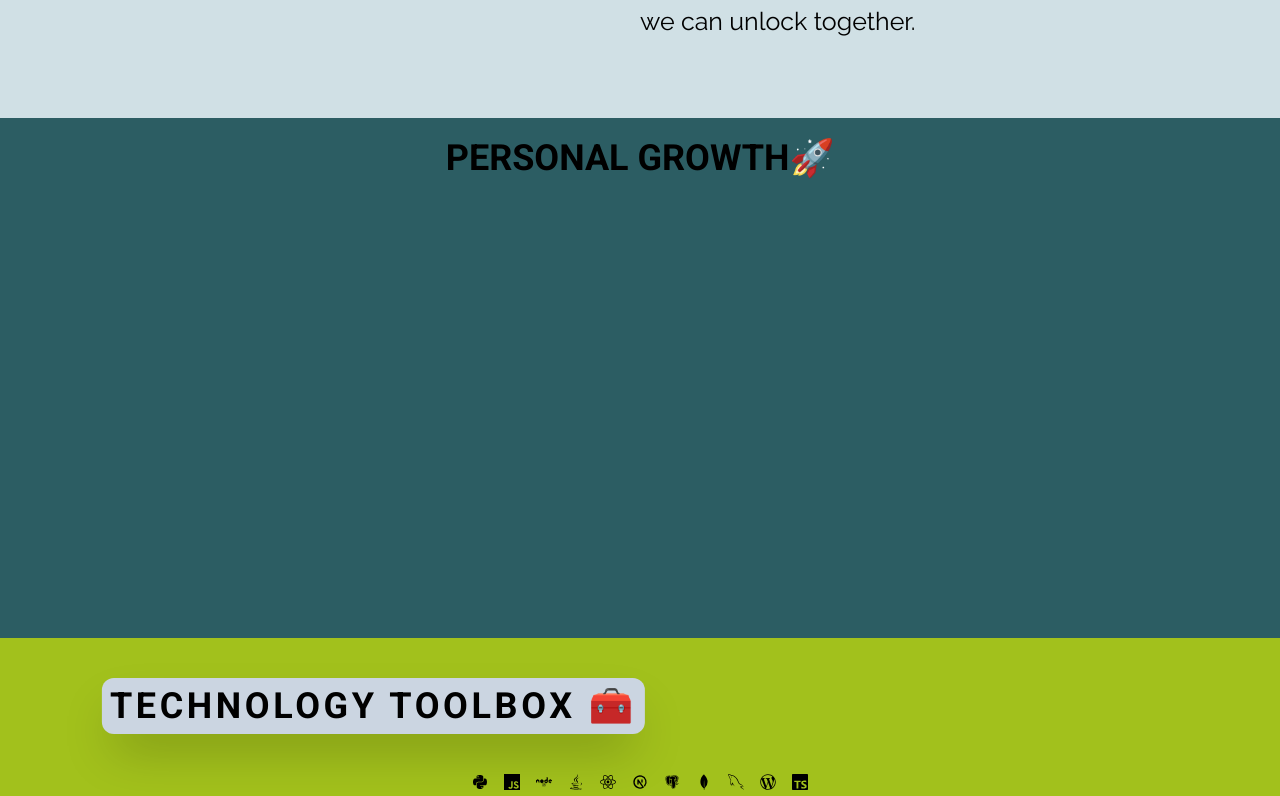
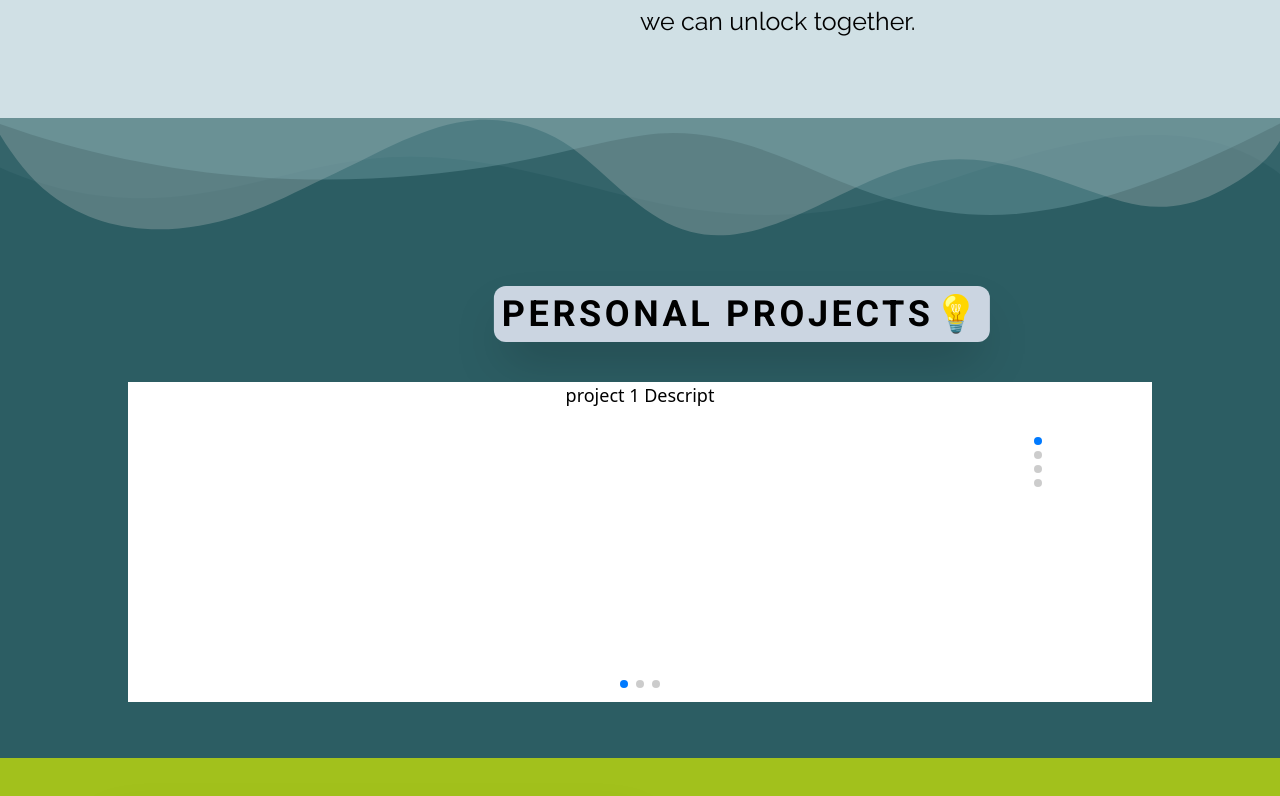
Before and after one commit to 00gigs/PersonalPortfolio, a React (Create React App) app: page / in a window 1280 px wide. Shown: the part 522-1318 px from the top of the page. Built offline with nearby package versions, Linux system fonts and the light colour scheme.

Commit message:
carousel added and waves

```diff
--- a/package.json
+++ b/package.json
@@ -13,6 +13,7 @@
     "react-dom": "^18.2.0",
     "react-icons": "^5.0.1",
     "react-scripts": "5.0.1",
+    "swiper": "^11.1.0",
     "web-vitals": "^2.1.4"
   },
   "scripts": {
--- a/src/App.css
+++ b/src/App.css
@@ -1,11 +1,10 @@
+/*glass-effect*/
 .glass-effect {
     background: rgba(255, 255, 255, 0.2); /* White background with opacity */
     backdrop-filter: blur(10px); /* Blur effect */
     -webkit-backdrop-filter: blur(10px); /* For Safari */
     border: 1px solid rgba(255, 255, 255, 0.18); /* Optional: adds a slight border */
   }
-
-
 
 @keyframes slideIn {
     0% {
@@ -20,3 +19,33 @@
     display: inline-block; /* Required for the text to move within the container */
     animation: slideIn 20s linear infinite running;
   }
+
+/*Carousel swiping*/
+
+.swiper {
+  width: 80%;
+  height: 50%;
+
+}
+
+.swiper-slide {
+  text-align: center;
+  font-size: 18px;
+  background: #fff;
+
+  /* Center slide text vertically */
+  display: flex;
+  justify-content: center;
+  align-items: center;
+}
+
+.swiper-slide img {
+  display: block;
+  width: 100%;
+  height: 100%;
+  object-fit: cover;
+}
+
+.swiper-v {
+  background: #eee;
+}
--- a/src/App.js
+++ b/src/App.js
@@ -1,4 +1,5 @@
 import "./App.css";
+import Carousel from "./components/Carousel";
 import Header from "./components/Header";
 import Navbar from "./components/navbar";
 import Technologies from "./components/Technologies";
@@ -10,20 +11,59 @@ function App() {
       <div className="bg-[#88b5bb51] h-[70vh] w-full">
         {/**make |hero section| sections with styled div*/}
         <div className="grid  grid-cols-2">
-         <Header/>
+          <Header />
           {/**Main title or welcome message */}
           <p className="flex justify-start font-raleway font-thin text-[25px] mt-8">
-          First, thank you for taking the time to visit my page. You are here to view my skills and understand why we should engage in business.
-         I want my technology and skills to benefit you and fit your needs. As we peel back the layers of my full-stack development capabilities, you'll discover  solutions  that have propelled businesses forward. My portfolio you are seeking  is not just coding exercises; they are a testament to strategic problem-solving and cutting-edge  design. Prepare to witness how my expertise can transform your ideas into reality, leaving you anticipating the untapped potential we can unlock together.
+            First, thank you for taking the time to visit my page. You are here
+            to view my skills and understand why we should engage in business. I
+            want my technology and skills to benefit you and fit your needs. As
+            we peel back the layers of my full-stack development capabilities,
+            you'll discover solutions that have propelled businesses forward. My
+            portfolio you are seeking is not just coding exercises; they are a
+            testament to strategic problem-solving and cutting-edge design.
+            Prepare to witness how my expertise can transform your ideas into
+            reality, leaving you anticipating the untapped potential we can
+            unlock together.
           </p>
         </div>
       </div>
-      <div className="bg-[#2c5d63] h-[65vh] w-full text-center">
+      <div className="bg-[#2c5d63] h-[80vh] w-full text-center">
+        <div class="custom-shape-divider-bottom-1712158986">
+          <svg
+            data-name="Layer 1"
+            xmlns="http://www.w3.org/2000/svg"
+            viewBox="0 0 1200 120"
+            preserveAspectRatio="none"
+          >
+            <path
+              d="M0,0V46.29c47.79,22.2,103.59,32.17,158,28,70.36-5.37,136.33-33.31,206.8-37.5C438.64,32.43,512.34,53.67,583,72.05c69.27,18,138.3,24.88,209.4,13.08,36.15-6,69.85-17.84,104.45-29.34C989.49,25,1113-14.29,1200,52.47V0Z"
+              opacity=".25"
+              class="shape-fill"
+              fill="#88b5bb51"
+            ></path>
+            <path
+              d="M0,0V15.81C13,36.92,27.64,56.86,47.69,72.05,99.41,111.27,165,111,224.58,91.58c31.15-10.15,60.09-26.07,89.67-39.8,40.92-19,84.73-46,130.83-49.67,36.26-2.85,70.9,9.42,98.6,31.56,31.77,25.39,62.32,62,103.63,73,40.44,10.79,81.35-6.69,119.13-24.28s75.16-39,116.92-43.05c59.73-5.85,113.28,22.88,168.9,38.84,30.2,8.66,59,6.17,87.09-7.5,22.43-10.89,48-26.93,60.65-49.24V0Z"
+              opacity=".5"
+              class="shape-fill"
+              fill="#849b9e"
+            ></path>
+            <path
+              d="M0,0V5.63C149.93,59,314.09,71.32,475.83,42.57c43-7.64,84.23-20.12,127.61-26.46,59-8.63,112.48,12.24,165.56,35.4C827.93,77.22,886,95.24,951.2,90c86.53-7,172.46-45.71,248.8-84.81V0Z"
+              class="shape-fill"
+              fill="#88b5bb51"
+            ></path>
+          </svg>
+        </div>
+
         {/**make sections with styled div*/}
-        <h1 className="pt-5 font font-roboto font-bold text-4xl">PERSONAL GROWTH🚀</h1>
+        <h1 className="font-roboto font-bold text-4xl moving-text tracking-widest my-10 shadow-2xl bg-slate-300 p-2 rounded-xl">
+          PERSONAL PROJECTS💡
+        </h1>
+        {/**put carousel displaying projects HERE in a seperate component*/}
+        <Carousel/>
       </div>
-      <div className="bg-[#a2c11c] h-[69vh] w-full">
-      <Technologies/>
+      <div className="bg-[#a2c11c] h-[65vh] w-full">
+        <Technologies />
       </div>
       <div className="bg-[#e3cccc] h-[50vh] w-full">
         {/**make sections with styled div*/}
--- /dev/null
+++ b/src/components/Carousel.js
@@ -0,0 +1,76 @@
+import React, { useRef, useState } from "react";
+// Import Swiper React components
+import { Swiper, SwiperSlide } from "swiper/react";
+
+// Import Swiper styles
+import "swiper/css";
+import "swiper/css/pagination";
+import "../../src/App.css";
+
+// import required modules
+import { Pagination } from "swiper/modules";
+
+const Carousel = () => {
+  return (
+    <>
+      <Swiper
+        className="mySwiper swiper-h"
+        spaceBetween={50}
+        pagination={{
+          clickable: true,
+        }}
+        modules={[Pagination]}
+      >
+        <SwiperSlide>
+          <Swiper
+            className="mySwiper2 swiper-v"
+            direction={"vertical"}
+            spaceBetween={50}
+            pagination={{
+              clickable: true,
+            }}
+            modules={[Pagination]}
+          >
+            <SwiperSlide>project 1 Descript</SwiperSlide>
+            <SwiperSlide>project 1 Screenshot Slide 1</SwiperSlide>
+            <SwiperSlide> project 1 Screenshot Slide 2</SwiperSlide>
+            <SwiperSlide> project 1 Screenshot Slide 3</SwiperSlide>
+          </Swiper>
+        </SwiperSlide>
+        <SwiperSlide>
+          <Swiper
+            className="mySwiper2 swiper-v"
+            direction={"vertical"}
+            spaceBetween={50}
+            pagination={{
+              clickable: true,
+            }}
+            modules={[Pagination]}
+          >
+            <SwiperSlide>project 2 Descript</SwiperSlide>
+            <SwiperSlide>project 2 Screenshot Slide 1</SwiperSlide>
+            <SwiperSlide>project 2 Screenshot Slide 2</SwiperSlide>
+            <SwiperSlide>project 2 Screenshot Slide 3</SwiperSlide>
+          </Swiper>
+        </SwiperSlide>
+        <SwiperSlide>
+          <Swiper
+            className="mySwiper2 swiper-v"
+            direction={"vertical"}
+            spaceBetween={50}
+            pagination={{
+              clickable: true,
+            }}
+            modules={[Pagination]}
+          >
+            <SwiperSlide>project 3 Descript</SwiperSlide>
+            <SwiperSlide>project 3 Screenshot Slide 1</SwiperSlide>
+            <SwiperSlide>project 3 Screenshot Slide 2</SwiperSlide>
+            <SwiperSlide>project 3 Screenshot Slide 3</SwiperSlide>
+          </Swiper>
+        </SwiperSlide>
+      </Swiper>
+    </>
+  );
+};
+export default Carousel;
--- a/src/components/Header.jsx
+++ b/src/components/Header.jsx
@@ -8,7 +8,7 @@ const Header = () => {
       // Animate your text using GSAP
       gsap.set(textRef.current, { opacity: 0 });
       gsap.to(textRef.current, {
-        duration: 2.5, // Animation duration in seconds
+        duration: 1.55, // Animation duration in seconds
         opacity:1,
         y: 100, // Move horizontally
         ease: 'bounce.out', // Type of easing (see GSAP documentation for more options)
--- a/src/components/Technologies.jsx
+++ b/src/components/Technologies.jsx
@@ -10,6 +10,7 @@ import { SiMongodb } from "react-icons/si";
 import { GrMysql } from "react-icons/gr";
 import { FaWordpressSimple } from "react-icons/fa";
 import { SiTypescript } from "react-icons/si";
+import { LiaPhp } from "react-icons/lia";
 {/**tech stacks */}
 const Technologies = () => {
   return (
@@ -27,6 +28,7 @@ const Technologies = () => {
         <GrMysql />
         <FaWordpressSimple />
         <SiTypescript />
+        <LiaPhp />
         </div>
     </div>
   )
--- a/src/components/navbar.jsx
+++ b/src/components/navbar.jsx
@@ -56,7 +56,9 @@ const Navbar = () => {
     <div className='font-noto-sans text-[34px]  h-[80px] sticky top-0 glass-effect'>
       <div ref={containerRef}  className='flex justify-between w-full items-center p-3'>
         <div  style={{ transform: iconTransform() }}>
+          <a href='/'>
         <FaPerson className='cursor-pointer h-14 w-11 hover:text-green-600 ml-10'/>
+          </a>
         </div>
       <div className='flex gap-6'>
 
```
Also changed, not shown: 1 other file (tests, documents, lock files or other folders).
